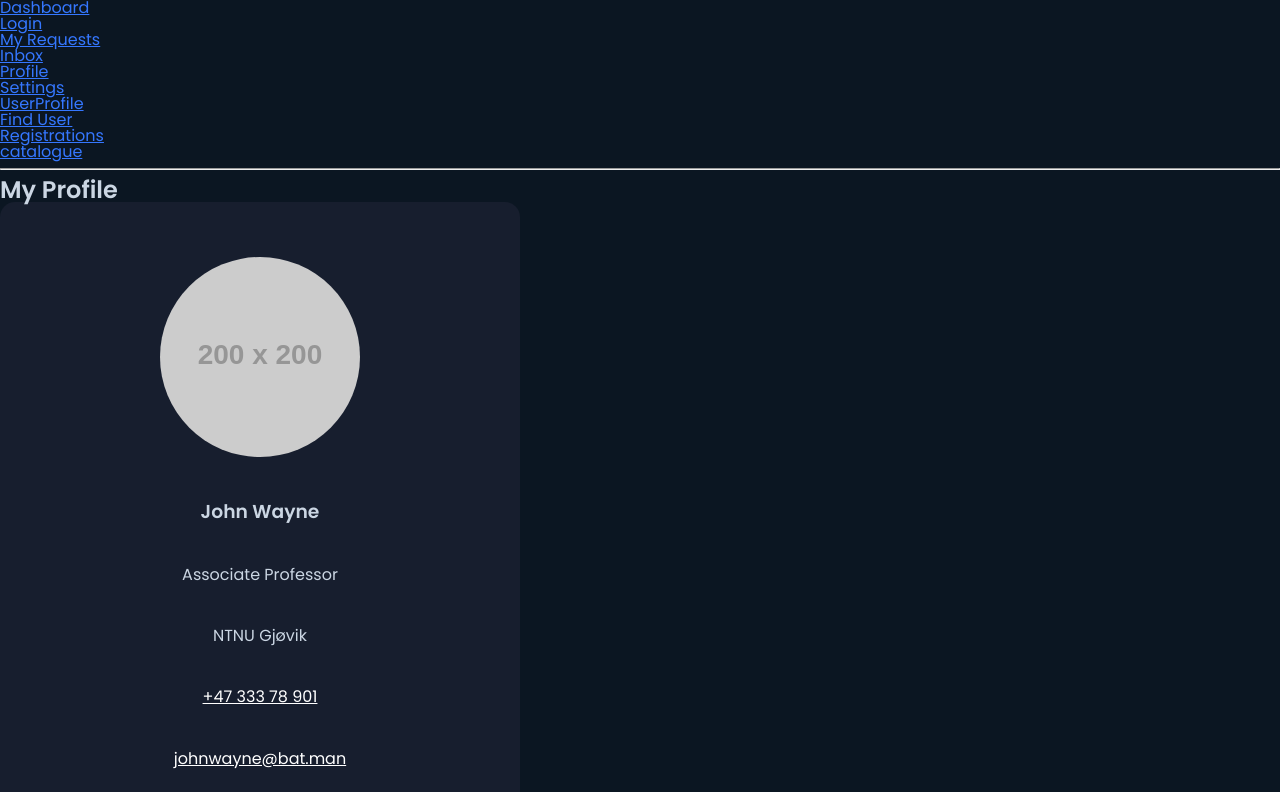
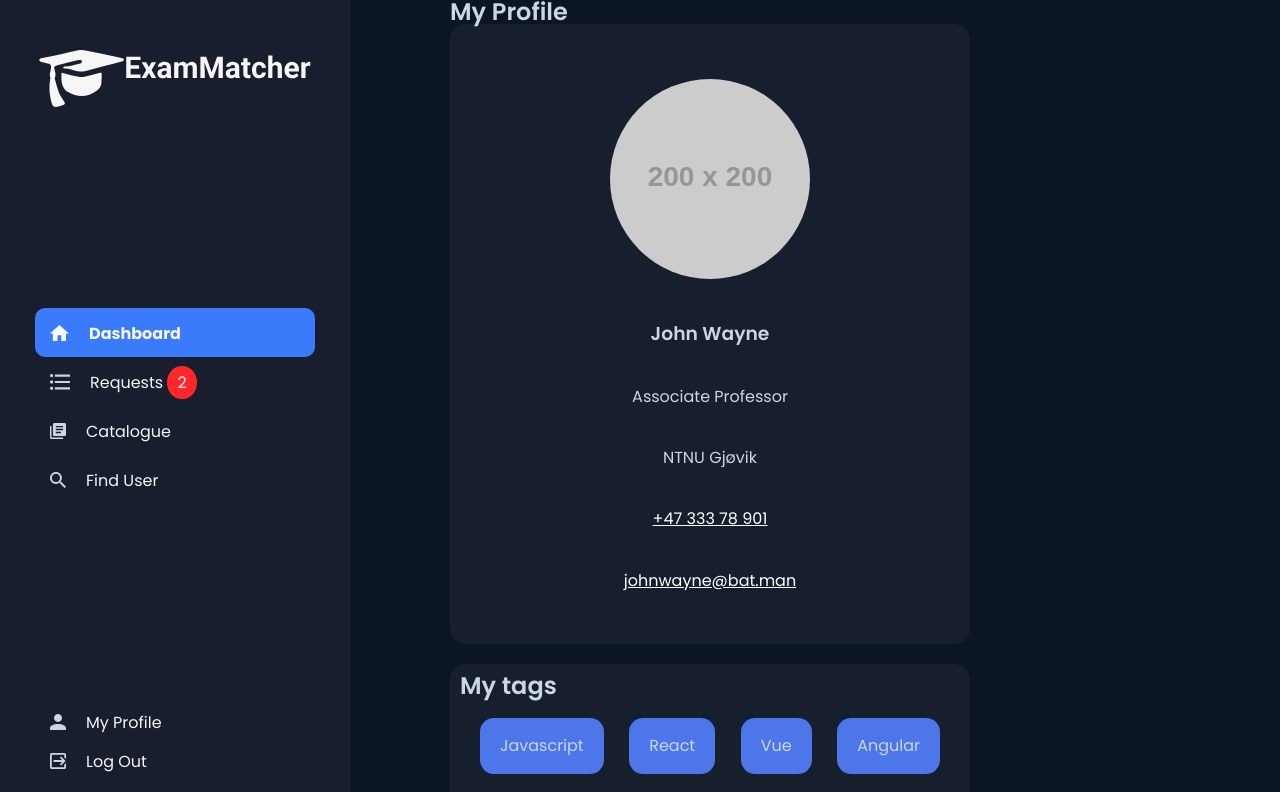
Before and after one commit to ntnu-web-prosjekt/webprosjekt, a React (Create React App) app: page /profile in a window 1280 px wide. Shown: the top 792 px of the page. Built offline with nearby package versions, Linux system fonts and the light colour scheme.

Commit message:
fixed sidebar css, need to fix routing

```diff
--- a/src/basicRouter.js
+++ b/src/basicRouter.js
@@ -21,7 +21,7 @@ export default function basicRouting() {
   return (
     <Router>
       <div>
-        <ul>
+        {/* <ul>
           <li>
             <NavLink to="/">Dashboard</NavLink>
           </li>
@@ -54,7 +54,7 @@ export default function basicRouting() {
           </li>
         </ul>
 
-        <hr />
+        <hr /> */}
 
         <Routes>
           <Route exact path="/" element={<Dashboard />}></Route>
--- a/src/components/Profile.jsx
+++ b/src/components/Profile.jsx
@@ -4,17 +4,22 @@ import AboutMe from "./profile/AboutMe";
 import MyReview from "./profile/MyReview";
 import PendingReq from "./profile/PendingReq";
 import ProfileInfo from "./profile/ProfileInfo";
+import Sidebar from "./Sidebar";
 
 function App() {
   return (
+    <div className="profile-page">
+      <div className="sidebar">
+        <Sidebar />
+      </div>
       <div className="Profile">
-      <div className="Sidebar"></div>
         <ProfileInfo />
         <Tags />
         <AboutMe />
         <PendingReq />
         <MyReview />
       </div>
+    </div>
   );
 }
 
--- a/src/components/profile/profile.scss
+++ b/src/components/profile/profile.scss
@@ -1,3 +1,14 @@
+.sidebar {
+  position: fixed;
+}
+.profile-page {
+  display: grid;
+  gap: 64px;
+  grid-template-columns: auto auto;
+}
+.Profile {
+  margin-left: 450px;
+}
 .profile-info {
   width: 500px;
   height: 600px;
```
Lines whose indentation alone changed are shown as unchanged.
